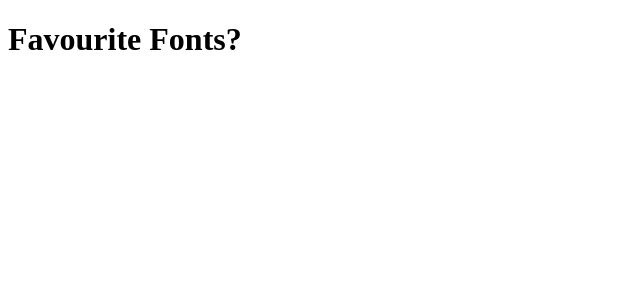
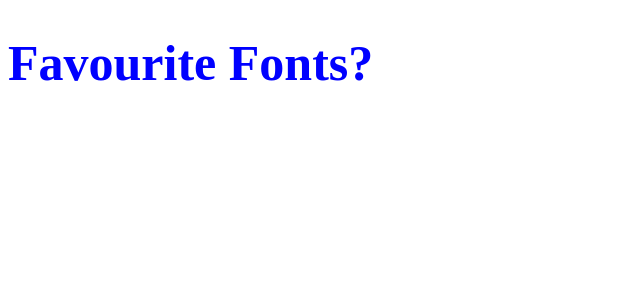
Before and after one commit to subject026/favourite-fonts, a React (Create React App) app: page / in a window 1280 px wide. Shown: the top 300 px of the page, without its empty margins (0-640 px from the left). Built offline with nearby package versions, Linux system fonts and the light colour scheme.

Commit message:
setup styled components theme

```diff
--- a/package.json
+++ b/package.json
@@ -5,7 +5,8 @@
   "dependencies": {
     "react": "^16.10.2",
     "react-dom": "^16.10.2",
-    "react-scripts": "3.2.0"
+    "react-scripts": "3.2.0",
+    "styled-components": "^4.4.0"
   },
   "scripts": {
     "start": "react-scripts start",
--- a/src/App.js
+++ b/src/App.js
@@ -1,10 +1,24 @@
-import React from 'react';
+import React from "react";
+import styled from "styled-components";
+import { ThemeProvider, css } from "styled-components";
+
+const theme = {
+  color1: "blue"
+};
+
+const Test = styled.h1`
+  ${({ theme: { color1 } }) => css`
+    font-size: 50px;
+    color: ${color1};
+  `}
+`;
 
 const App = () => (
+  <ThemeProvider theme={theme}>
     <div>
-      <h1>Favourite Fonts?</h1>
+      <Test>Favourite Fonts?</Test>
     </div>
-  );
-
+  </ThemeProvider>
+);
 
 export default App;
```
Also changed, not shown: 1 other file (tests, documents, lock files or other folders).
